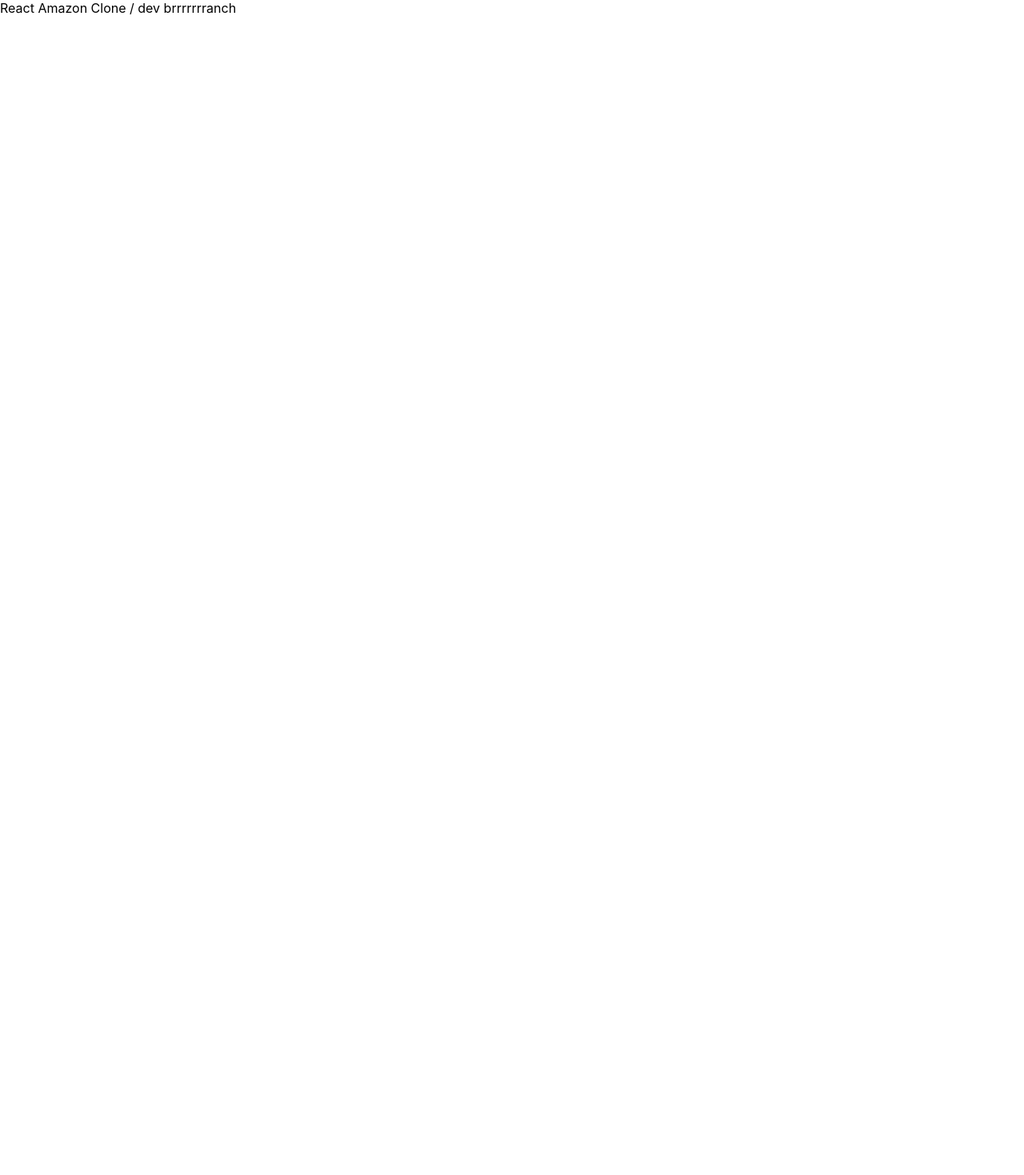
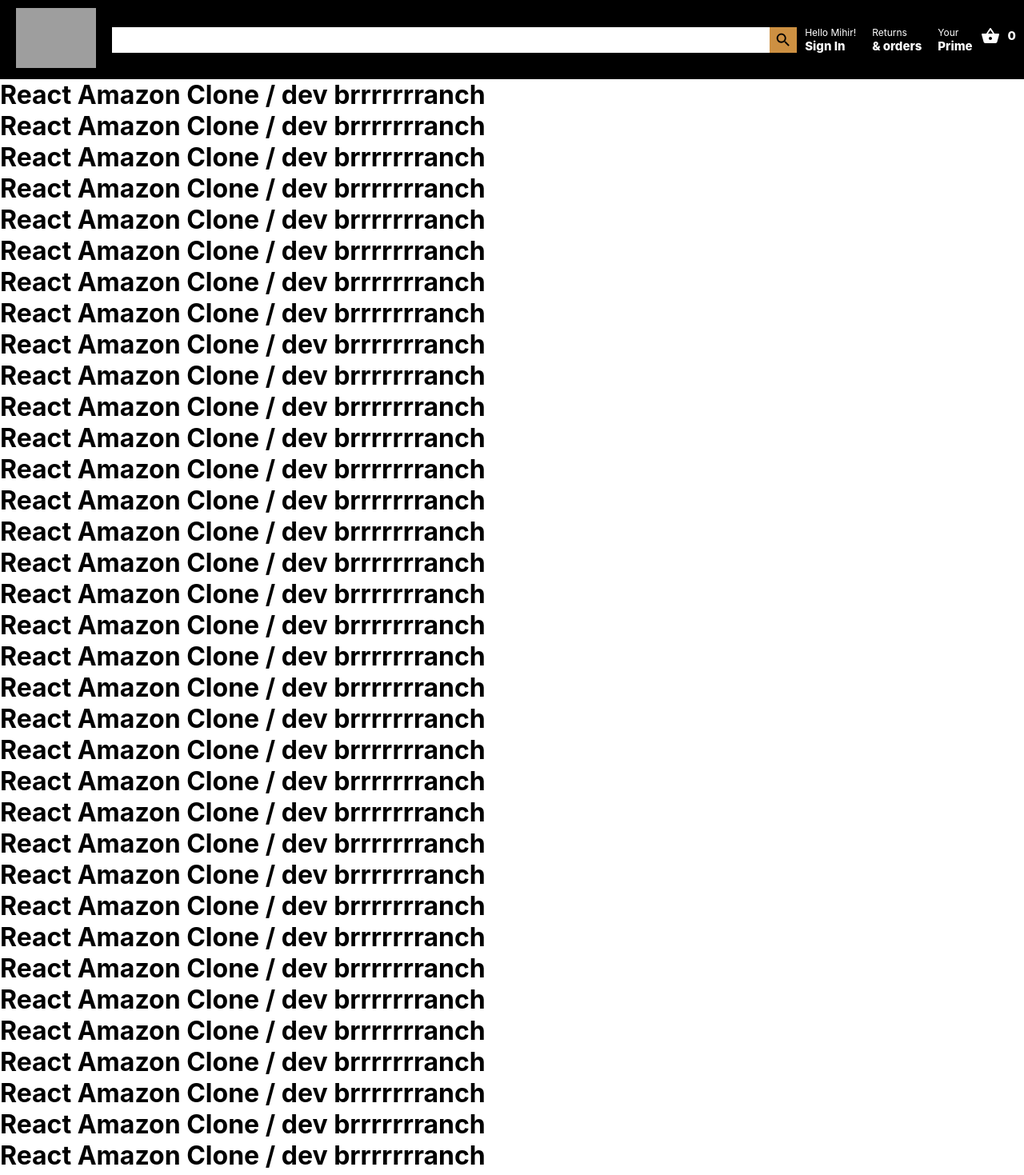
Before and after one commit to Bhagyeshpro/ReactJsAmazon, a React (Create React App) app: page / in a window 1280 px wide. Shown: the top 1469 px of the page at 80% size. Before the commit the page ends 800 px from the top, so only its background shows below. Built offline with nearby package versions, Linux system fonts and the light colour scheme; grey boxes are pictures that could not be loaded.

Commit message:
Navbar done!

```diff
--- a/package.json
+++ b/package.json
@@ -3,13 +3,17 @@
   "version": "0.1.0",
   "private": true,
   "dependencies": {
+    "@emotion/react": "^11.7.1",
+    "@emotion/styled": "^11.6.0",
+    "@mui/icons-material": "^5.3.0",
+    "@mui/material": "^5.3.0",
     "@testing-library/jest-dom": "^5.16.1",
     "@testing-library/react": "^12.1.2",
     "@testing-library/user-event": "^13.5.0",
     "firebase": "^9.6.3",
     "react": "^17.0.2",
     "react-dom": "^17.0.2",
-    "react-router-dom": "^6.2.1",
+    "react-router-dom": "^5.2.0",
     "react-scripts": "5.0.0",
     "web-vitals": "^2.1.3"
   },
--- a/src/App.js
+++ b/src/App.js
@@ -1,12 +1,76 @@
 import './App.css';
+import { BrowserRouter as Router, Switch, Route} from "react-router-dom"
+import Header from './Header';
 
 function App() {
   return (
-    <div className="App">
+    <Router>
+      <div className="App">
       <header className="App-header">
-        <p>React Amazon Clone / dev brrrrrrranch</p>
+        <Switch>
+          <Route path="/checkout">
+              <h1>checkout</h1>
+          </Route>
+          <Route path="/Login">
+              <h1>Login</h1>
+          </Route>
+          <Route path="/">
+              <Header/>
+              <h1>React Amazon Clone / dev brrrrrrranch</h1>
+              <h1>React Amazon Clone / dev brrrrrrranch</h1>
+              <h1>React Amazon Clone / dev brrrrrrranch</h1>
+              <h1>React Amazon Clone / dev brrrrrrranch</h1>
+              <h1>React Amazon Clone / dev brrrrrrranch</h1>
+              <h1>React Amazon Clone / dev brrrrrrranch</h1>
+              <h1>React Amazon Clone / dev brrrrrrranch</h1>
+              <h1>React Amazon Clone / dev brrrrrrranch</h1>
+              <h1>React Amazon Clone / dev brrrrrrranch</h1>
+              <h1>React Amazon Clone / dev brrrrrrranch</h1>
+              <h1>React Amazon Clone / dev brrrrrrranch</h1>
+              <h1>React Amazon Clone / dev brrrrrrranch</h1>
+              <h1>React Amazon Clone / dev brrrrrrranch</h1>
+              <h1>React Amazon Clone / dev brrrrrrranch</h1>
+              <h1>React Amazon Clone / dev brrrrrrranch</h1>
+              <h1>React Amazon Clone / dev brrrrrrranch</h1>
+              <h1>React Amazon Clone / dev brrrrrrranch</h1>
+              <h1>React Amazon Clone / dev brrrrrrranch</h1>
+              <h1>React Amazon Clone / dev brrrrrrranch</h1>
+              <h1>React Amazon Clone / dev brrrrrrranch</h1>
+              <h1>React Amazon Clone / dev brrrrrrranch</h1>
+              <h1>React Amazon Clone / dev brrrrrrranch</h1>
+              <h1>React Amazon Clone / dev brrrrrrranch</h1>
+              <h1>React Amazon Clone / dev brrrrrrranch</h1>
+              <h1>React Amazon Clone / dev brrrrrrranch</h1>
+              <h1>React Amazon Clone / dev brrrrrrranch</h1>
+              <h1>React Amazon Clone / dev brrrrrrranch</h1>
+              <h1>React Amazon Clone / dev brrrrrrranch</h1>
+              <h1>React Amazon Clone / dev brrrrrrranch</h1>
+              <h1>React Amazon Clone / dev brrrrrrranch</h1>
+              <h1>React Amazon Clone / dev brrrrrrranch</h1>
+              <h1>React Amazon Clone / dev brrrrrrranch</h1>
+              <h1>React Amazon Clone / dev brrrrrrranch</h1>
+              <h1>React Amazon Clone / dev brrrrrrranch</h1>
+              <h1>React Amazon Clone / dev brrrrrrranch</h1>
+              <h1>React Amazon Clone / dev brrrrrrranch</h1>
+              <h1>React Amazon Clone / dev brrrrrrranch</h1>
+              <h1>React Amazon Clone / dev brrrrrrranch</h1>
+              <h1>React Amazon Clone / dev brrrrrrranch</h1>
+              <h1>React Amazon Clone / dev brrrrrrranch</h1>
+              <h1>React Amazon Clone / dev brrrrrrranch</h1>
+              <h1>React Amazon Clone / dev brrrrrrranch</h1>
+              <h1>React Amazon Clone / dev brrrrrrranch</h1>
+              <h1>React Amazon Clone / dev brrrrrrranch</h1>
+              <h1>React Amazon Clone / dev brrrrrrranch</h1>
+              <h1>React Amazon Clone / dev brrrrrrranch</h1>
+              <h1>React Amazon Clone / dev brrrrrrranch</h1>
+              <h1>React Amazon Clone / dev brrrrrrranch</h1>
+              <h1>React Amazon Clone / dev brrrrrrranch</h1>
+              <h1>React Amazon Clone / dev brrrrrrranch</h1>
+          </Route>
+        </Switch>
       </header>
     </div>
+    </Router>
   );
 }
 
--- /dev/null
+++ b/src/Header.css
@@ -0,0 +1,74 @@
+.header {
+    background-color: #000;
+    display: flex;
+    align-items: center;
+    position: sticky;
+    top: 0;
+    z-index: 100;
+}
+
+.header__logo {
+    cursor: pointer;
+    margin: 10px 20px;
+    object-fit: contain;
+    width: 100px;
+}
+
+.header__search {
+    display: flex;
+    height: 40px;
+    align-items: center;
+    flex: 1;
+}
+
+.header__searchIcon {
+    background-color: #cd9042;
+    padding: 5px;
+    height: 22px !important;
+}
+
+.header__searchInput {
+    height: 12px;
+    padding: 10px;
+    border: none;
+    width: 100%;
+}
+
+.header__nav {
+    display: flex;
+    justify-content: space-evenly;
+}
+
+.header__option {
+    color: #fff;
+    display: flex;
+    flex-direction: column;
+    margin-left: 10px;
+    margin-right: 10px;
+
+}
+
+.header__link {
+    color: white;
+    text-decoration: none;
+}
+
+.header__optionLineOne {
+    font-size: 12px;
+}
+
+.header__optionLineTwo {
+    font-size: 15px;
+    font-weight: 800;
+}
+
+.header__optionBasket {
+    display: flex;
+    align-items: center;
+    justify-content: space-between;
+}
+
+.header__basketCount {
+    margin-left: 10px;
+    margin-right: 10px;
+}
--- /dev/null
+++ b/src/Header.js
@@ -0,0 +1,50 @@
+import React from 'react';
+import "./Header.css";
+import {Link} from "react-router-dom";
+import SearchIcon from '@mui/icons-material/Search';
+import ShoppingBasketIcon from "@mui/icons-material/ShoppingBasket"
+
+function Header() {
+  return <nav className='header'>
+      <Link to="/Login">
+      <img className='header__logo' src='https://i.pinimg.com/originals/47/b7/bd/47b7bdac4285ee24654ca7d68cf06351.png'></img>
+      </Link>
+      <div className='header__search'>
+        <input type={"text"} className='header__searchInput'/>
+        <SearchIcon className='header__searchIcon'/>
+      </div>
+
+      <div className='header__nav'>
+        <Link to="/Login" className="header__link">
+          <div className='header__option'>
+            <span className='header__optionLineOne'>Hello Mihir!</span>
+            <span className='header__optionLineTwo'>Sign In</span>
+          </div>
+        </Link>
+
+        <Link to="/" className="header__link">
+          <div className='header__option'>
+            <span className='header__optionLineOne'>Returns</span>
+            <span className='header__optionLineTwo'>& orders</span>
+          </div>
+        </Link>
+
+        <Link to="/" className="header__link">
+          <div className='header__option'>
+            <span className='header__optionLineOne'>Your</span>
+            <span className='header__optionLineTwo'>Prime</span>
+          </div>
+        </Link>
+
+        <Link to="/checkout" className='header__link'>
+            <div className='header__optionBasket'>
+              <ShoppingBasketIcon/>
+              <span className='header__optionLineTwo header__basketCount'>0</span>
+            </div>
+
+        </Link>
+      </div>
+  </nav>;
+}
+
+export default Header;
```
Also changed, not shown: 1 other file (tests, documents, lock files or other folders).
